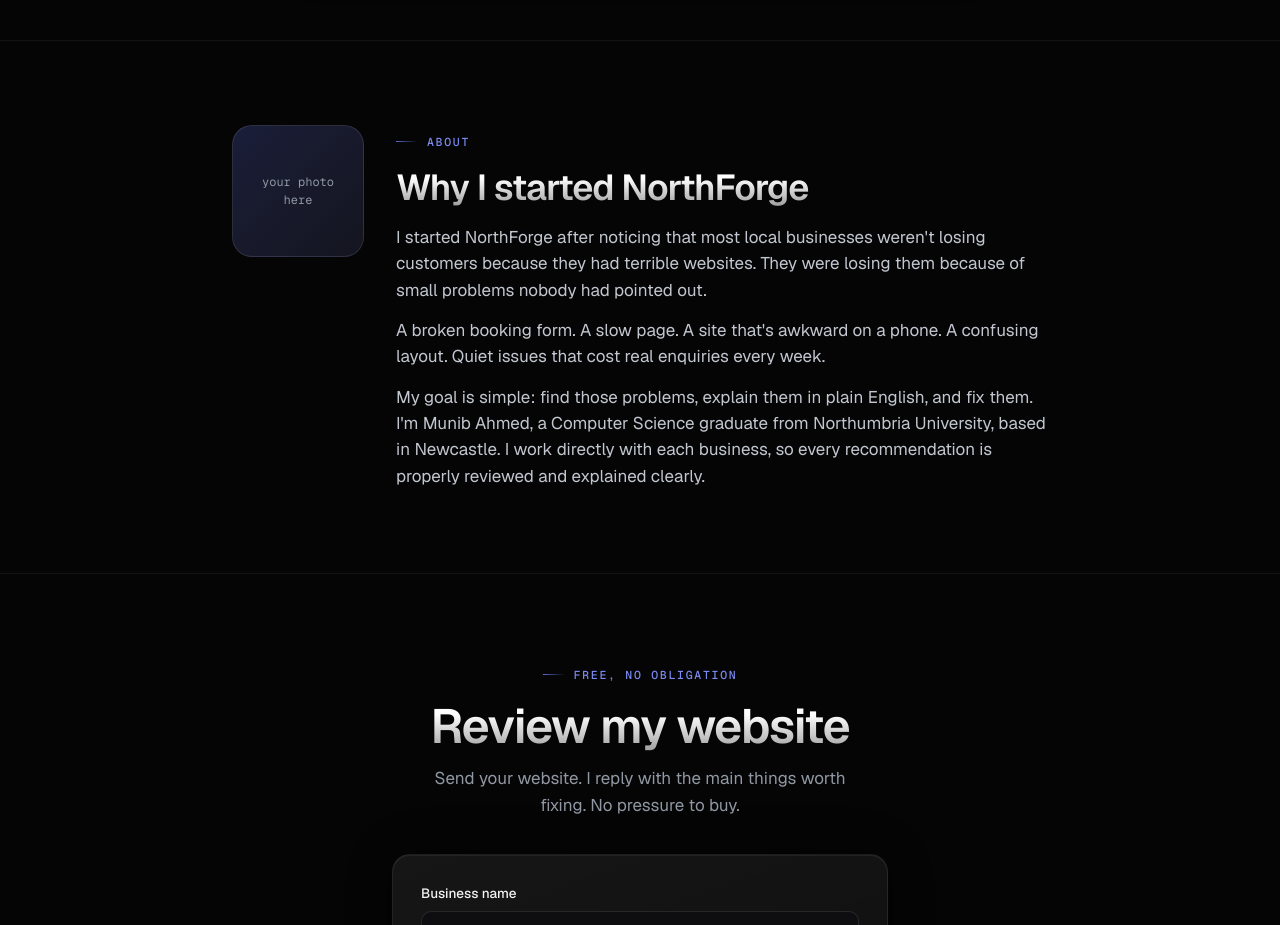
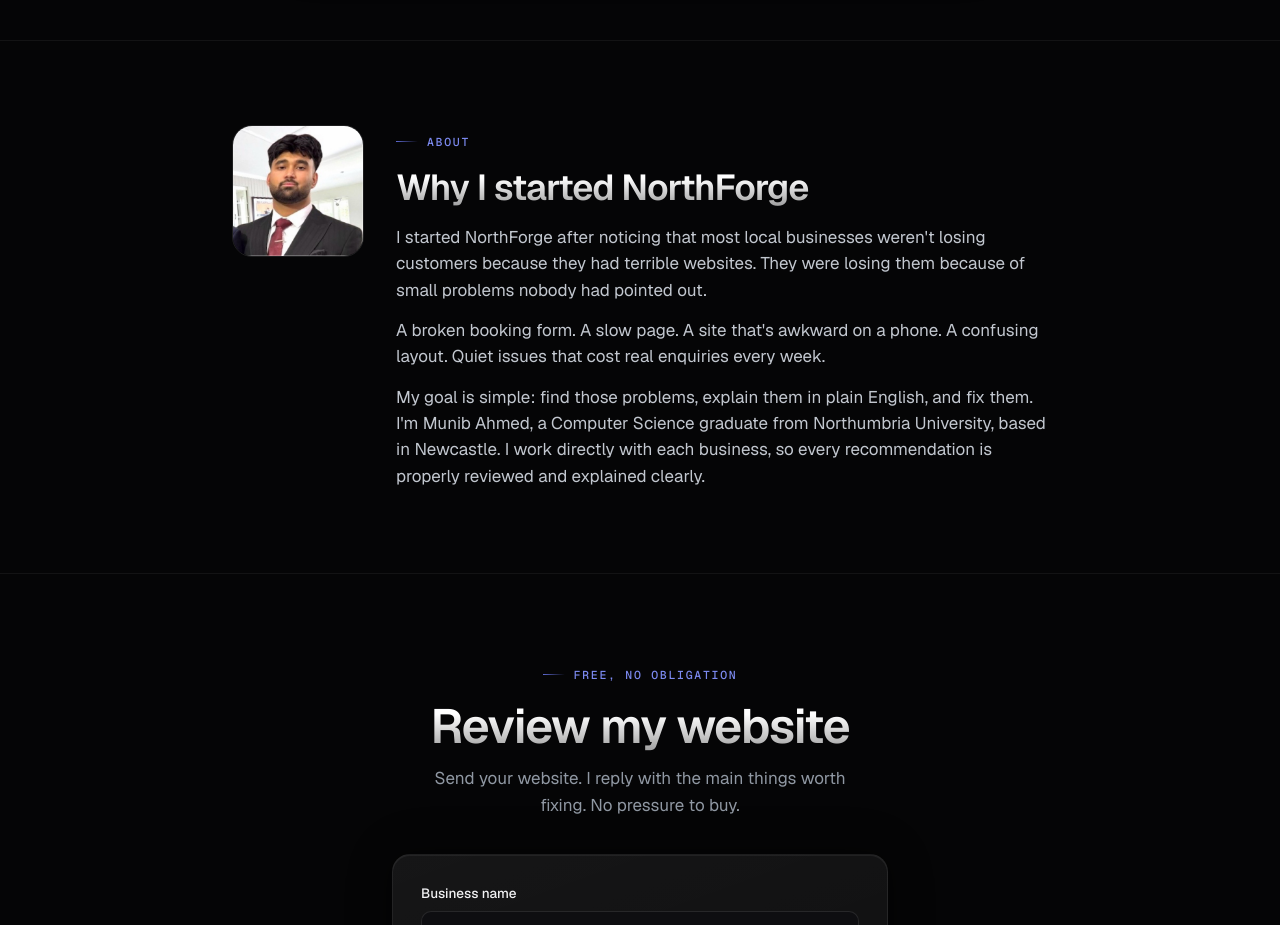
Before and after one commit to Munib123456/northforge-digital, a React (Vite) app: page / in a window 1280 px wide. Shown: the part 7660-8585 px from the top of the page. Built offline with nearby package versions, Linux system fonts and the light colour scheme.

Commit message:
Add profile photo

```diff
--- a/src/NorthForgeDigital.jsx
+++ b/src/NorthForgeDigital.jsx
@@ -515,9 +515,8 @@
                     <img src={munibPhoto} alt="Munib Ahmed" width={132} height={132}
                       style={{ borderRadius: 20, objectFit: "cover",
                       border: "1px solid rgba(255,255,255,0.1)" }} /> */}
-                <div style={{ width: 132, height: 132, borderRadius: 20, background: "linear-gradient(135deg, rgba(94,106,210,0.25), rgba(154,166,255,0.1))", border: "1px solid rgba(255,255,255,0.1)", display: "flex", alignItems: "center", justifyContent: "center", flexShrink: 0 }}>
-                  <span className="qd-mono" style={{ fontSize: 12, color: FG_MUTED, textAlign: "center", padding: 12 }}>your photo here</span>
-                </div>
+<img src="/munibpic.jpeg" alt="Munib Ahmed" width={132} height={132}
+                  style={{ borderRadius: 20, objectFit: "cover", border: "1px solid rgba(255,255,255,0.1)", flexShrink: 0, display: "block" }} />
               </Reveal>
               <Reveal delay={80}>
                 <Label>About</Label>
```
